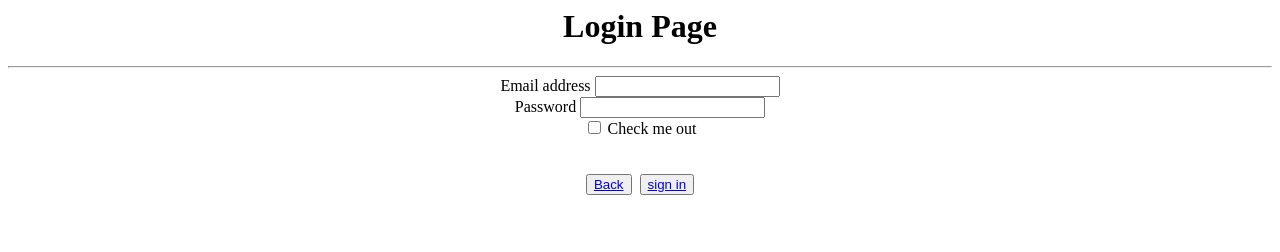
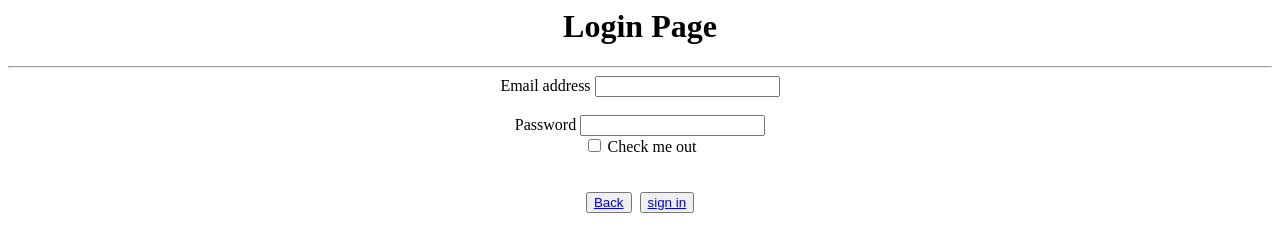
Before and after one commit to Bhavyasri21/website, a plain HTML site: page login.html in a window 1280 px wide. Drawn offline with Linux system fonts and the light colour scheme.

Commit message:
Update login.html

```diff
--- a/login.html
+++ b/login.html
@@ -10,7 +10,7 @@
 <form>
   <div class="form-group">
     <center><label for="exampleInputEmail1">Email address</label>
-    <input type="email" class="form-control" id="exampleInputEmail1" aria-describedby="emailHelp"><br />
+    <input type="email" class="form-control" id="exampleInputEmail1" aria-describedby="emailHelp"><br /><br />
   </div>
   <div class="form-group">
     <center><label for="exampleInputPassword1">Password</label>
```
